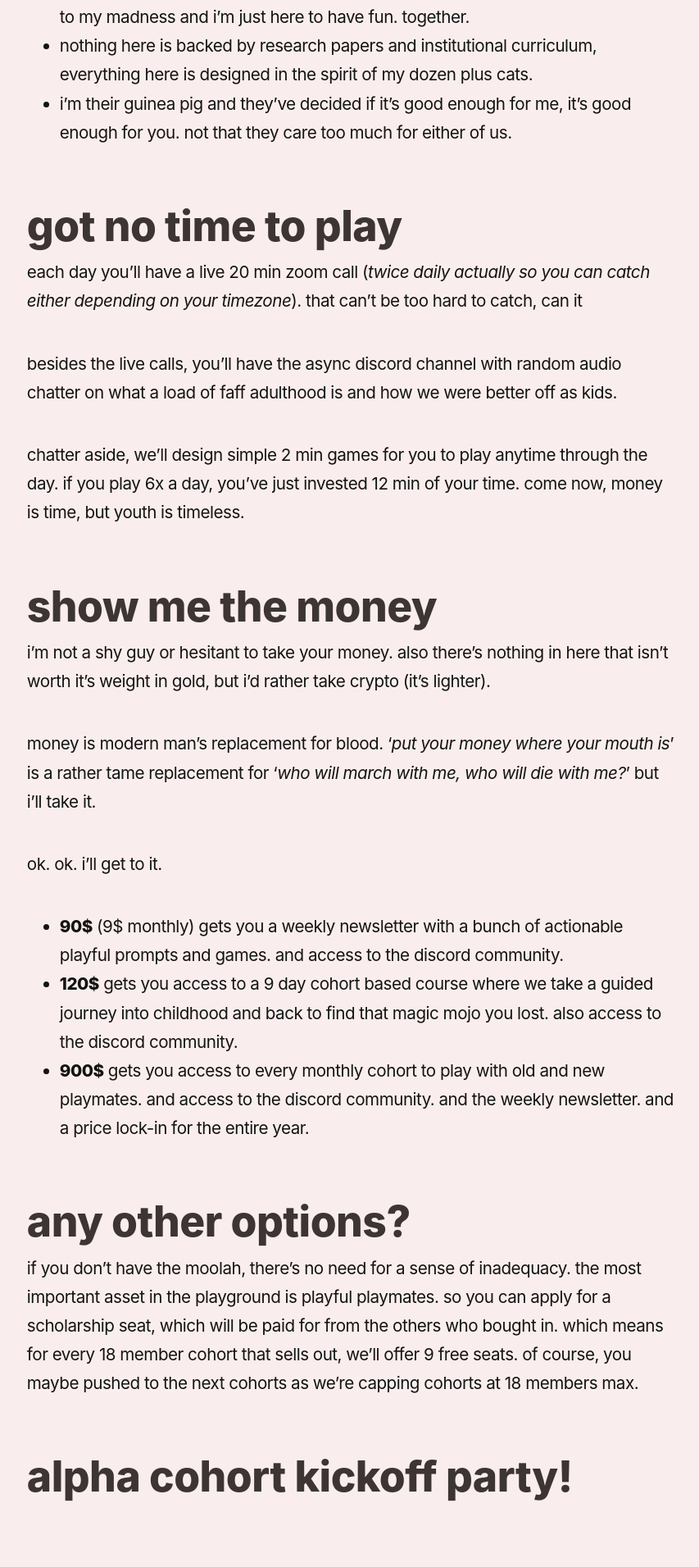
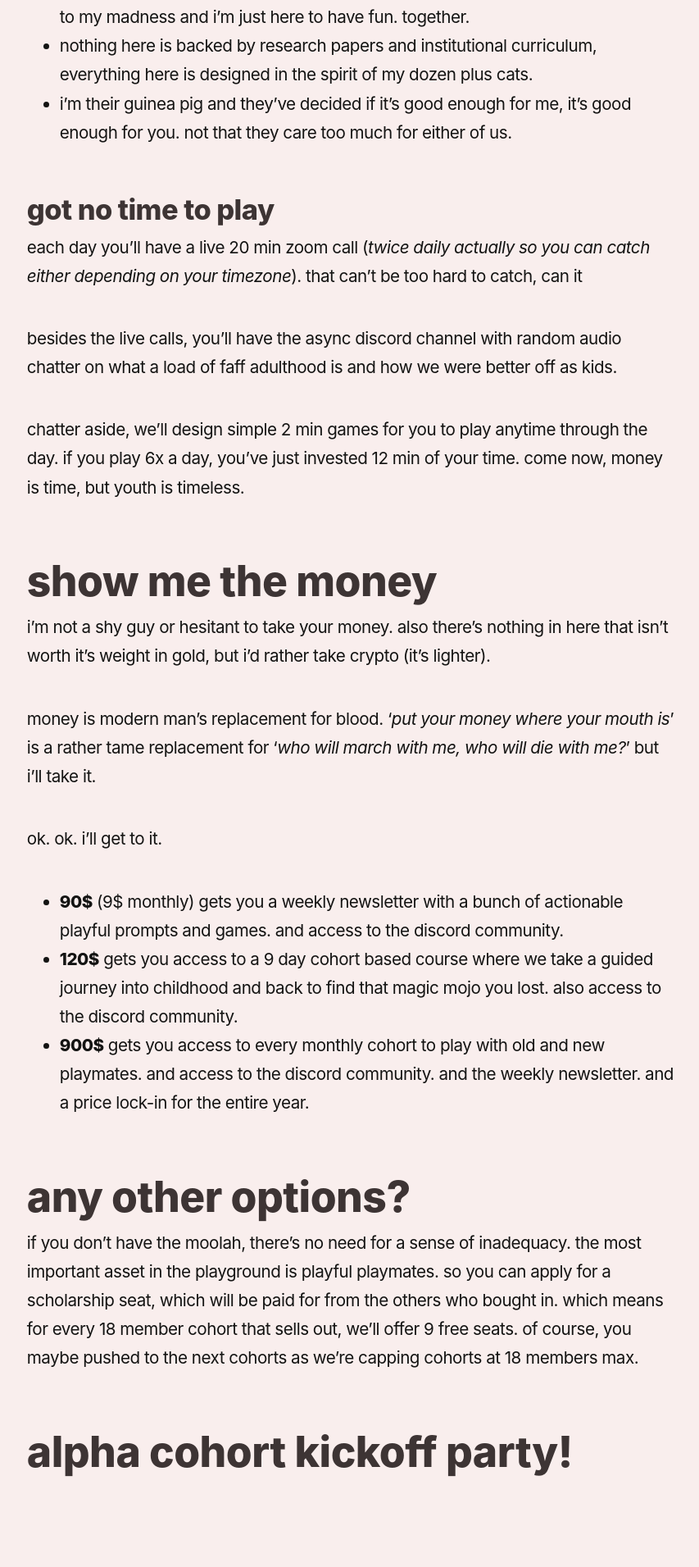
Before and after one commit to reddy2go/redgarden, a Jekyll site: the page built from _notes/playpen.md, in a window 1280 px wide. Shown: the part 1262-3173 px from the top of the page at 82% size, without its empty margins (44-897 px from the left). Built offline with Jekyll 4.4.1, drawn with Linux system fonts in a browser that asks for light colours; some web fonts are replaced; Markdown is read by kramdown in place of the engine named in the settings.

Commit message:
auto commit

```diff
--- a/_notes/playpen.md
+++ b/_notes/playpen.md
@@ -17,7 +17,7 @@ that’s why we are creating this kindergarten community for adults. to get you
 - nothing here is backed by research papers and institutional curriculum, everything here is designed in the spirit of my dozen plus cats.
 - i’m their guinea pig and they’ve decided if it’s good enough for me, it’s good enough for you. not that they care too much for either of us.
 
-## got no time to play
+### got no time to play
 
 each day you’ll have a live 20 min zoom call (_twice daily actually so you can catch either depending on your timezone_). that can’t be too hard to catch, can it
 
```
